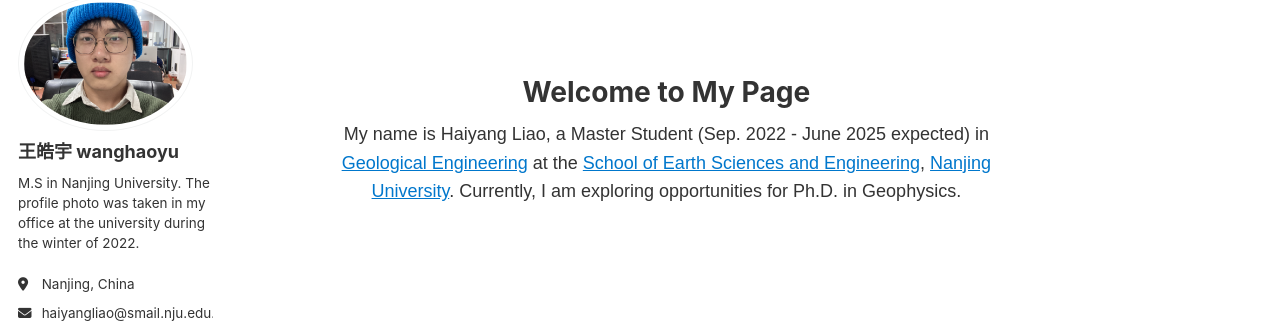
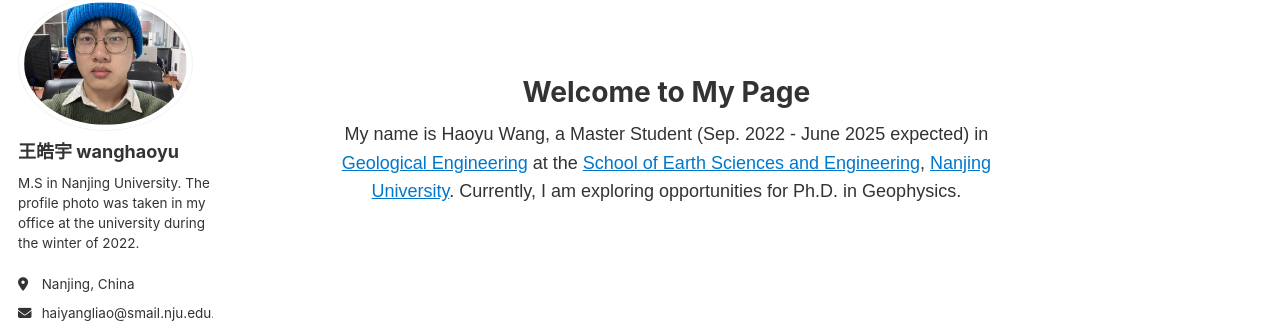
Before and after one commit to Whynot-cell/Whynot-cell.github.io, a Jekyll site: the page built from _pages/about.md, in a window 1280 px wide and 900 px high. Shown: the part 110-433 px from the top of the window. Built offline with Jekyll 4.4.1, drawn with Linux system fonts in a browser that asks for light colours.

Commit message:
Update about.md

```diff
--- a/_pages/about.md
+++ b/_pages/about.md
@@ -78,7 +78,7 @@
     <header>
          <!-- Image added here -->
         <h1>Welcome to My Page</h1>
-        <p>My name is Haiyang Liao, a Master Student (Sep. 2022 - June 2025 expected) in <a href="https://es.nju.edu.cn/acei/main.htm">Geological Engineering</a> at the <a href="https://es.nju.edu.cn/mainm.htm">School of Earth Sciences and Engineering</a>, <a href="https://www.nju.edu.cn/">Nanjing University</a>. Currently, I am exploring opportunities for Ph.D. in Geophysics.</p>
+        <p>My name is Haoyu Wang, a Master Student (Sep. 2022 - June 2025 expected) in <a href="https://es.nju.edu.cn/acei/main.htm">Geological Engineering</a> at the <a href="https://es.nju.edu.cn/mainm.htm">School of Earth Sciences and Engineering</a>, <a href="https://www.nju.edu.cn/">Nanjing University</a>. Currently, I am exploring opportunities for Ph.D. in Geophysics.</p>
     </header>
     <section id="research">
         <h2>Research Interests</h2>
```
